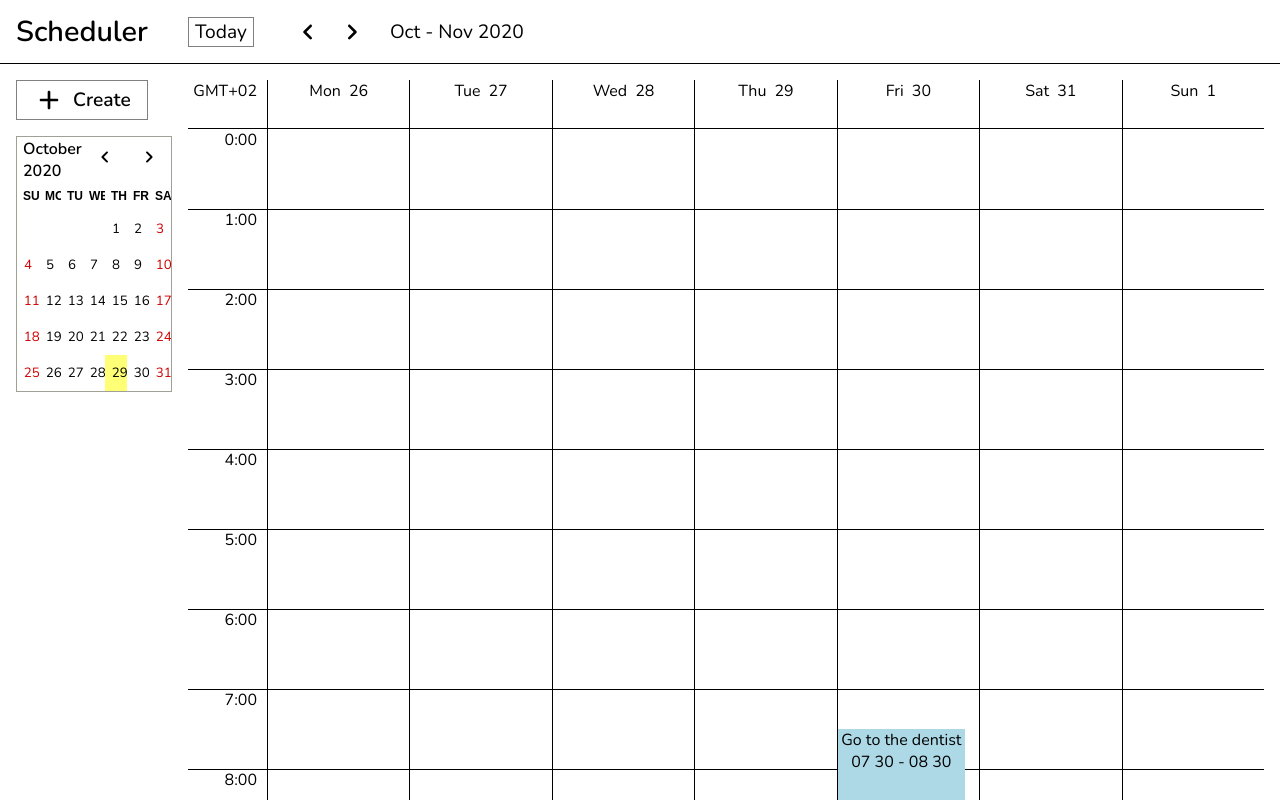
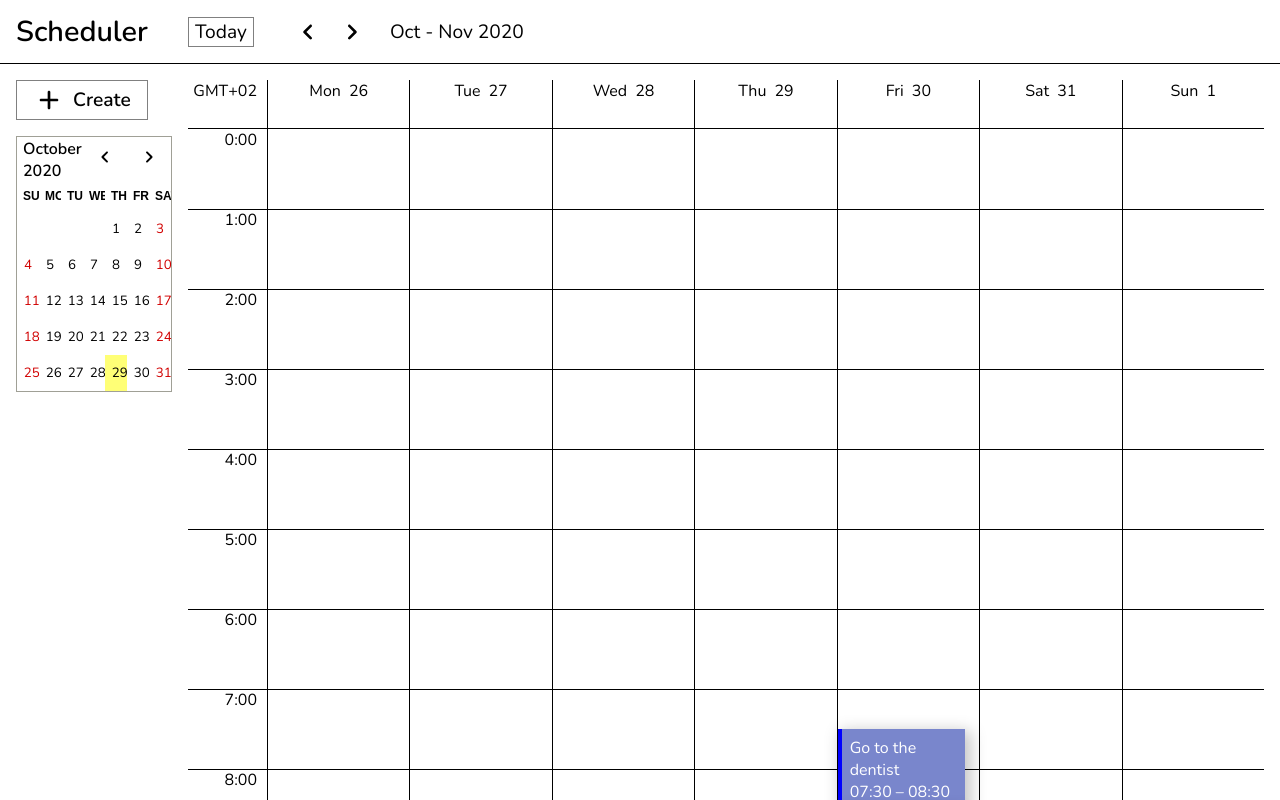
Before and after one commit to dusty3ntity/Scheduler, a React (Create React App) app in the folder frontend/: page /calendar in a window 1280 px wide. Built offline with nearby package versions, Linux system fonts and the light colour scheme.

Commit message:
Implemented the event card component (#19)

```diff
--- a/frontend/src/app/styles/components/calendar/calendar.scss
+++ b/frontend/src/app/styles/components/calendar/calendar.scss
@@ -6,7 +6,7 @@
 	overflow: hidden;
 
 	.page-content {
-		height: 1px;
+		height: 1px; // "overflow: auto" doesn't work without defined height
 	}
 }
 
--- a/frontend/src/app/styles/components/calendar/week-view/week-day-header.scss
+++ b/frontend/src/app/styles/components/calendar/week-view/week-day-header.scss
@@ -3,7 +3,7 @@
 	min-height: 3rem;
 
 	text-align: center;
-	border-right: 1px solid black;
+	border-right: 1px solid $main-color;
 
 
 	&:last-child {
--- a/frontend/src/app/styles/components/calendar/week-view/week-day.scss
+++ b/frontend/src/app/styles/components/calendar/week-view/week-day.scss
@@ -1,19 +1,28 @@
 .week-day {
 	flex: 1;
 	position: relative;
-	text-align: center;
 
-	border-right: 1px solid black;
-
+	border-right: 1px solid $main-color;
 
 	&:last-child {
 		border: none;
 	}
 
-	.event {
+	.event-card {
 		position: absolute;
 		width: 90%;
+		display: flex;
+		flex-direction: column;
+		padding: 8px;
 
-		background-color: lightblue;
+		border-left: 4px solid blue;
+
+		background-color: #7986cc;
+		box-shadow: 4px 4px 15px 2px rgba(0, 0, 0, 0.23);
+
+		.title,
+		.time-interval {
+			color: $background-color;
+		}
 	}
 }
--- a/frontend/src/app/styles/components/calendar/week-view/week-view.scss
+++ b/frontend/src/app/styles/components/calendar/week-view/week-view.scss
@@ -8,7 +8,7 @@
 		display: flex;
 		flex-direction: column;
 
-		border-right: 1px solid black;
+		border-right: 1px solid $main-color;
 
 		span {
 			text-align: right;
@@ -17,14 +17,12 @@
 	}
 
 	.times-col span {
-		min-height: 80px;
-
 		&::after {
 			content: "";
 			position: absolute;
 			height: 1px;
 			width: 100%;
-			background-color: black;
+			background-color: $main-color;
 			left: 0;
 		}
 
@@ -35,11 +33,11 @@
 
 	.view-header {
 		display: flex;
-		border-bottom: 1px solid black;
+		border-bottom: 1px solid $main-color;
 
 		position: sticky;
 		top: 0;
-		background-color: white;
+		background-color: $background-color;
 		z-index: 1;
 	}
 
--- /dev/null
+++ b/frontend/src/components/calendar/week-view/EventCard.tsx
@@ -0,0 +1,22 @@
+import React from "react";
+import moment from "moment";
+
+import { Event } from "../../../app/models/events";
+import { getDayEventStyles } from "../../../app/common/util/calendar";
+
+export interface EventCardProps {
+	event: Event;
+}
+
+const EventCard: React.FC<EventCardProps> = ({ event }) => {
+	const timeInterval = `${moment(event.startDate).format("HH:mm")} – ${moment(event.endDate).format("HH:mm")}`;
+
+	return (
+		<div className="event-card" style={getDayEventStyles(event)} key={event.startDate.toString()}>
+			<span className="title">{event.title}</span>
+			<span className="time-interval">{timeInterval}</span>
+		</div>
+	);
+};
+
+export default EventCard;
--- a/frontend/src/components/calendar/week-view/TimesColumn.tsx
+++ b/frontend/src/components/calendar/week-view/TimesColumn.tsx
@@ -1,12 +1,13 @@
 import React from "react";
 
 import { times } from "../../../app/models/time";
+import { HOUR_CELL_HIGHT } from "../../../app/models/calendar";
 
 const TimesColumn: React.FC = () => {
 	return (
 		<div className="times-col">
 			{times.map((time) => (
-				<span key={time}>{`${time}:00`}</span>
+				<span style={{ minHeight: HOUR_CELL_HIGHT }} key={time}>{`${time}:00`}</span>
 			))}
 		</div>
 	);
--- a/frontend/src/components/calendar/week-view/WeekDay.tsx
+++ b/frontend/src/components/calendar/week-view/WeekDay.tsx
@@ -1,8 +1,7 @@
 import React from "react";
-import moment from "moment";
 
-import { Day } from "../../../app/models/events";
-import { getDayEventStyles } from "../../../app/common/util/calendar";
+import { Day, Event } from "../../../app/models/events";
+import EventCard from "./EventCard";
 
 export interface WeekDayProps {
 	day: Day;
@@ -11,11 +10,8 @@ export interface WeekDayProps {
 const WeekDay: React.FC<WeekDayProps> = ({ day }) => {
 	return (
 		<div className="week-day">
-			{day.events.map((event) => (
-				<div className="event" style={getDayEventStyles(event)} key={event.startDate.toString()}>
-					<div>{event.title}</div>
-					<div>{`${moment(event.startDate).format("hh mm")} - ${moment(event.endDate).format("hh mm")}`}</div>
-				</div>
+			{day.events.map((event: Event) => (
+				<EventCard key={event.title} event={event} />
 			))}
 		</div>
 	);
```
